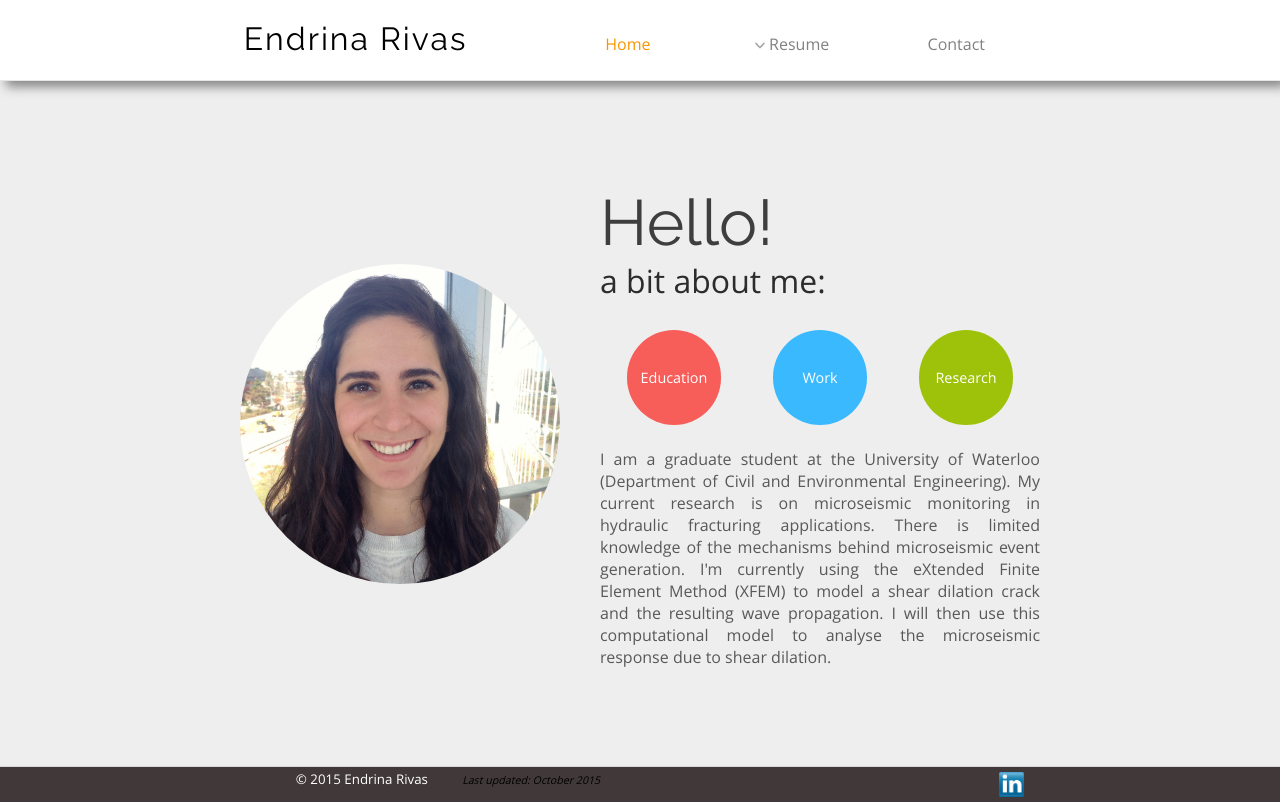
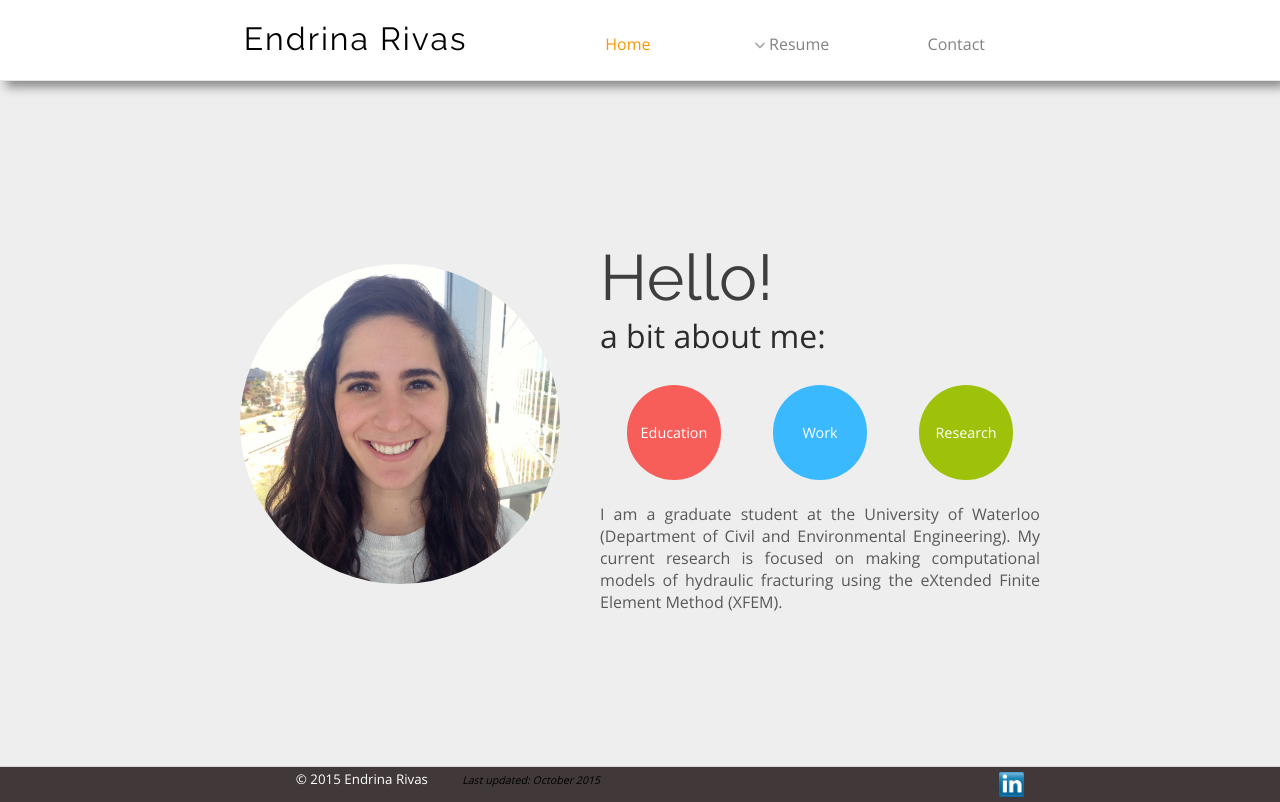
Before and after one commit to weizi820/frackingSite, a Django app: page / in a window 1280 px wide. Run offline with Django 3.2, Linux system fonts and the light colour scheme.

Commit message:
minor change

```diff
--- a/templates/main/base.html
+++ b/templates/main/base.html
@@ -8,13 +8,14 @@
 {% url 'awards' as awards_url %}
 {% url 'contact' as contact_url %}
 
+<!-- revamp for cellphones - picture first, then blog; larger font; drop-down menu -->
 <!DOCTYPE html>
 <html>
 	<head>
 		<!-- meta content and title -->
 			<meta content="text/html; charset=UTF-8" http-equiv="content-type">
 			<meta content="Endrina Rivas" name="author">
-			<meta name="viewport" content="width=900;initial-scale=1;">
+			<meta name="viewport" content="width=900 initial-scale=1">
 
 			<title>endrina rivas</title>
 
--- a/templates/main/index.html
+++ b/templates/main/index.html
@@ -2,6 +2,7 @@
 
 {% block content %}
 
+<!-- TODO: change  -->
 	<div id="leftcol">
 		<div id="pic"></div>
 	</div>
@@ -31,11 +32,7 @@
 			</table>
 
 			<p>I am a graduate student at the University of Waterloo (Department of Civil and Environmental Engineering).
-			My current research is on microseismic monitoring in hydraulic fracturing
-			applications. There is limited knowledge of the mechanisms behind microseismic event generation.
-			I'm currently using the eXtended Finite Element Method (XFEM) to model a shear dilation
-			crack and the resulting wave propagation. I will then use this computational model to
-			analyse the microseismic response due to shear dilation.</p>
+			My current research is focused on making computational models of hydraulic fracturing using the eXtended Finite Element Method (XFEM).</p>
 		</div>
 	</div>
 {% endblock %}
```
